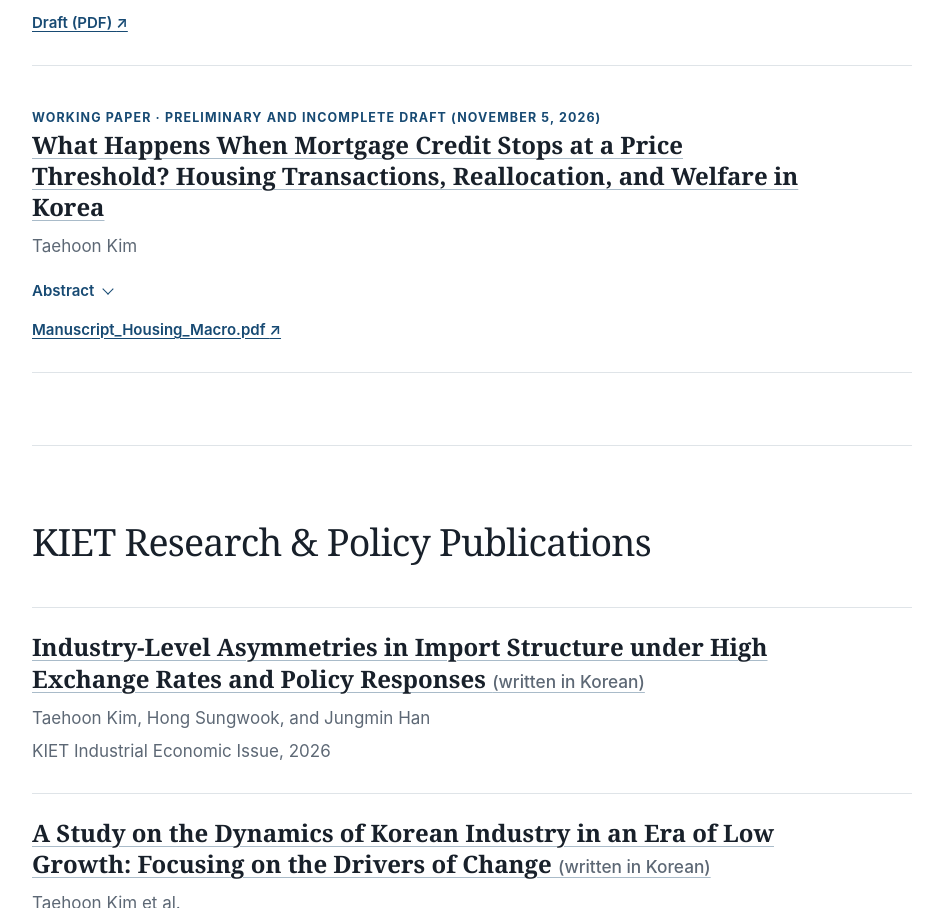
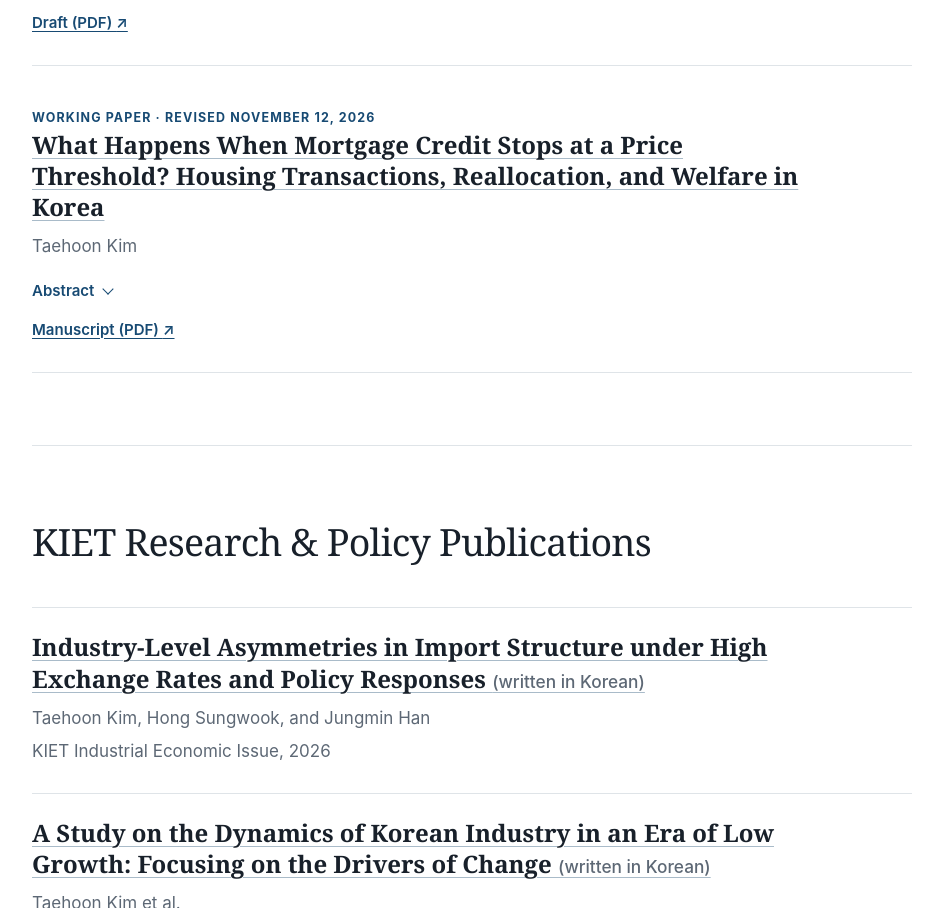
Before and after one commit to TaehoonKim85/taehoonkim85.github.io, a plain HTML site: page index.html in a window 1280 px wide. Shown: the part 1814-2722 px from the top of the page, without its empty margins (168-1111 px from the left). Drawn offline with Linux system fonts and the light colour scheme.

Commit message:
Update housing working paper date and PDF label; retain public Drive link

```diff
--- a/index.html
+++ b/index.html
@@ -64,7 +64,7 @@
           <p class="links"><a href="https://drive.google.com/file/d/1OViaWi07OCkBkm-W3BRg_owOjfmk0m7u/view?usp=drivesdk" target="_blank" rel="noopener noreferrer">Draft (PDF) <span aria-hidden="true">↗</span></a></p>
         </article>
         <article class="research-item">
-          <p class="status">Working Paper · Preliminary and incomplete draft (November 5, 2026)</p>
+          <p class="status">Working Paper · Revised November 12, 2026</p>
           <h4><a href="https://drive.google.com/file/d/1q8aYjzupRw79IbvevGA-tQ3h2oh6Tc9Q/view?usp=drivesdk" target="_blank" rel="noopener noreferrer">What Happens When Mortgage Credit Stops at a Price Threshold? Housing Transactions, Reallocation, and Welfare in Korea</a></h4>
           <p class="authors">Taehoon Kim</p>
           <details class="abstract-toggle">
@@ -73,7 +73,7 @@
             <p class="abstract-text">To understand the implications for housing allocation and welfare, I develop a heterogeneous-household general-equilibrium model with indivisible housing and collateral constraints. At fixed prices, the restriction discourages housing upgrades and induces downward reallocation. Once equilibrium prices adjust, however, house prices fall by 7.7% on impact, largely reversing this reallocation. At the same time, lower collateral values amplify welfare losses for incumbent households from 0.05% to 0.26% of consumption, extending the effects beyond directly regulated buyers.</p>
             <p class="abstract-text">Finally, counterfactual experiments show that mortgage policies achieving similar reductions in aggregate debt can generate different price and welfare outcomes. A uniform loan-to-value restriction imposes broader direct costs, whereas mortgage-amount caps generate smaller equilibrium price declines and transition welfare losses than the original restriction.</p>
           </details>
-          <p class="links"><a href="https://drive.google.com/file/d/1q8aYjzupRw79IbvevGA-tQ3h2oh6Tc9Q/view?usp=drivesdk" target="_blank" rel="noopener noreferrer">Manuscript_Housing_Macro.pdf <span aria-hidden="true">↗</span></a></p>
+          <p class="links"><a href="https://drive.google.com/file/d/1q8aYjzupRw79IbvevGA-tQ3h2oh6Tc9Q/view?usp=drivesdk" target="_blank" rel="noopener noreferrer">Manuscript (PDF) <span aria-hidden="true">↗</span></a></p>
         </article>
       </div>
     </section>
```
